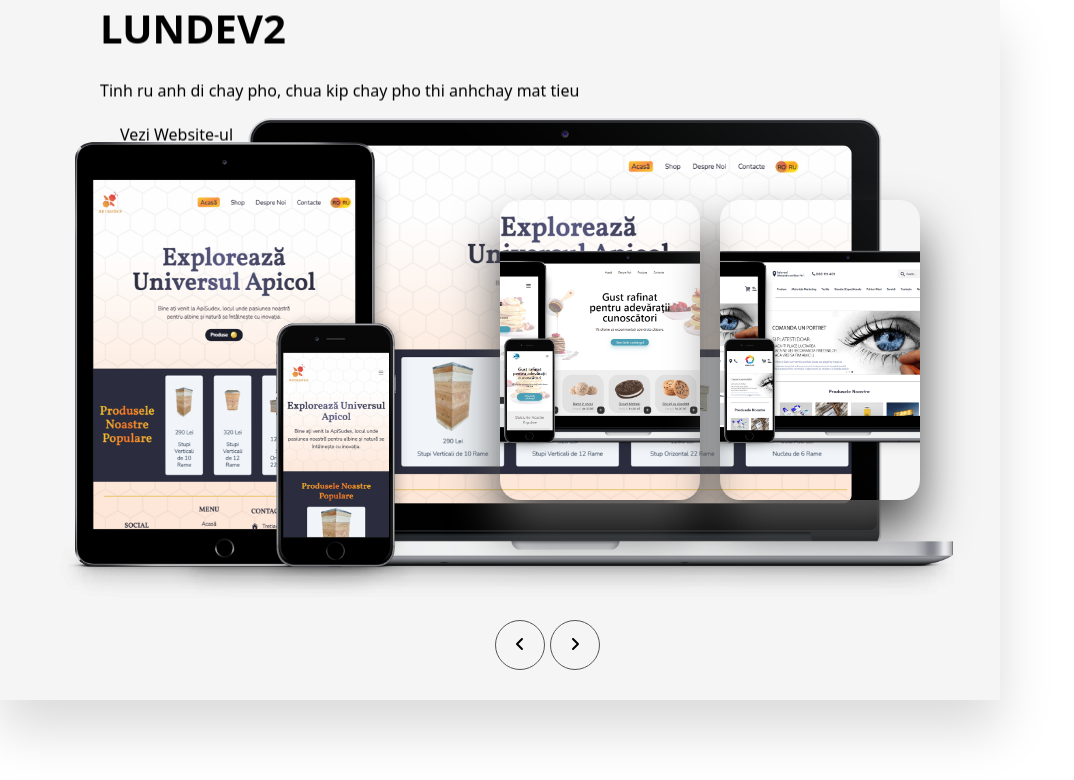
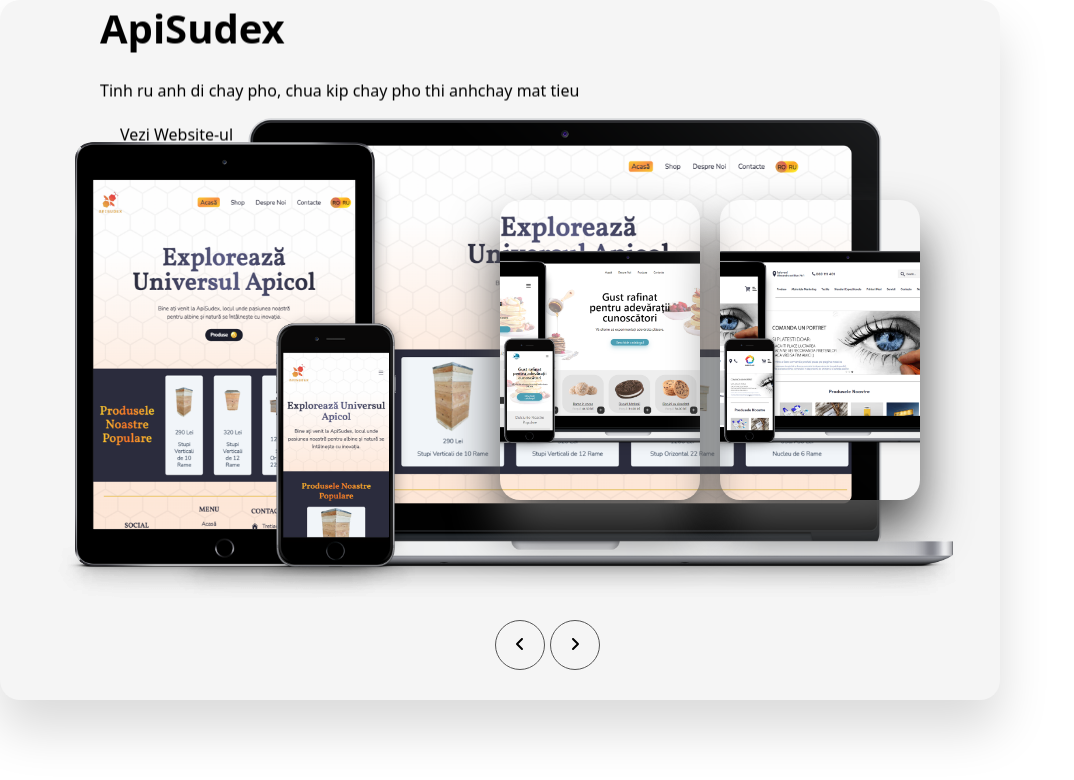
Before and after one commit to admin090609/two-tek, a Next.js app: page /components/Imaginea in a window 1280 px wide. Shown: the top 780 px of the page, without its empty margins (0-1074 px from the left). Built offline with nearby package versions, Linux system fonts and the light colour scheme; a web font is replaced by a local one.

Commit message:
update slider

```diff
--- a/pages/components/Imaginea.tsx
+++ b/pages/components/Imaginea.tsx
@@ -45,7 +45,7 @@
           style={{ backgroundImage: "url(/images/apisudex-display.png)" }}
         >
           <div className="content">
-            <div className="name">LUNDEV2</div>
+            <div className="name">ApiSudex</div>
             <div className="des">
               Tinh ru anh di chay pho, chua kip chay pho thi anhchay mat tieu
             </div>
@@ -59,7 +59,7 @@
           style={{ backgroundImage: "url(/images/buffy-display.png)" }}
         >
           <div className="content">
-            <div className="name">LUNDEV3</div>
+            <div className="name">Buffy</div>
             <div className="des">
               Tinh ru anh di chay pho, chua kip chay pho thi anhchay mat tieu
             </div>
@@ -73,7 +73,7 @@
           style={{ backgroundImage: "url(/images/sanduta-display.png)" }}
         >
           <div className="content">
-            <div className="name">LUNDEV4</div>
+            <div className="name">S</div>
             <div className="des">
               Tinh ru anh di chay pho, chua kip chay pho thi anhchay mat tieu
             </div>
--- a/styles/globals.css
+++ b/styles/globals.css
@@ -79,6 +79,7 @@
   padding: 50px;
   background-color: #f5f5f5;
   box-shadow: 0 30px 50px #dbdbdb;
+  border-radius: 20px;
 }
 
 #slide {
@@ -292,13 +293,15 @@
 }
 
 .fade-in {
-  animation: fadeIn 5s ease-in-out; /* Adjust the duration and easing as needed */
+  animation: fadeIn 5s ease-in-out;
+  /* Adjust the duration and easing as needed */
 }
 
 @keyframes fadeIn {
   0% {
     opacity: 0;
   }
+
   100% {
     opacity: 1;
   }
@@ -1317,8 +1320,8 @@
 }
 
 .fade-in-right {
-	-webkit-animation: fade-in-right .6s cubic-bezier(0.390, 0.575, 0.565, 1.000) 1s both;
-	        animation: fade-in-right .6s cubic-bezier(0.390, 0.575, 0.565, 1.000) 1s both;
+  -webkit-animation: fade-in-right .6s cubic-bezier(0.390, 0.575, 0.565, 1.000) 1s both;
+  animation: fade-in-right .6s cubic-bezier(0.390, 0.575, 0.565, 1.000) 1s both;
 }
 
 /* ----------------------------------------------
```
